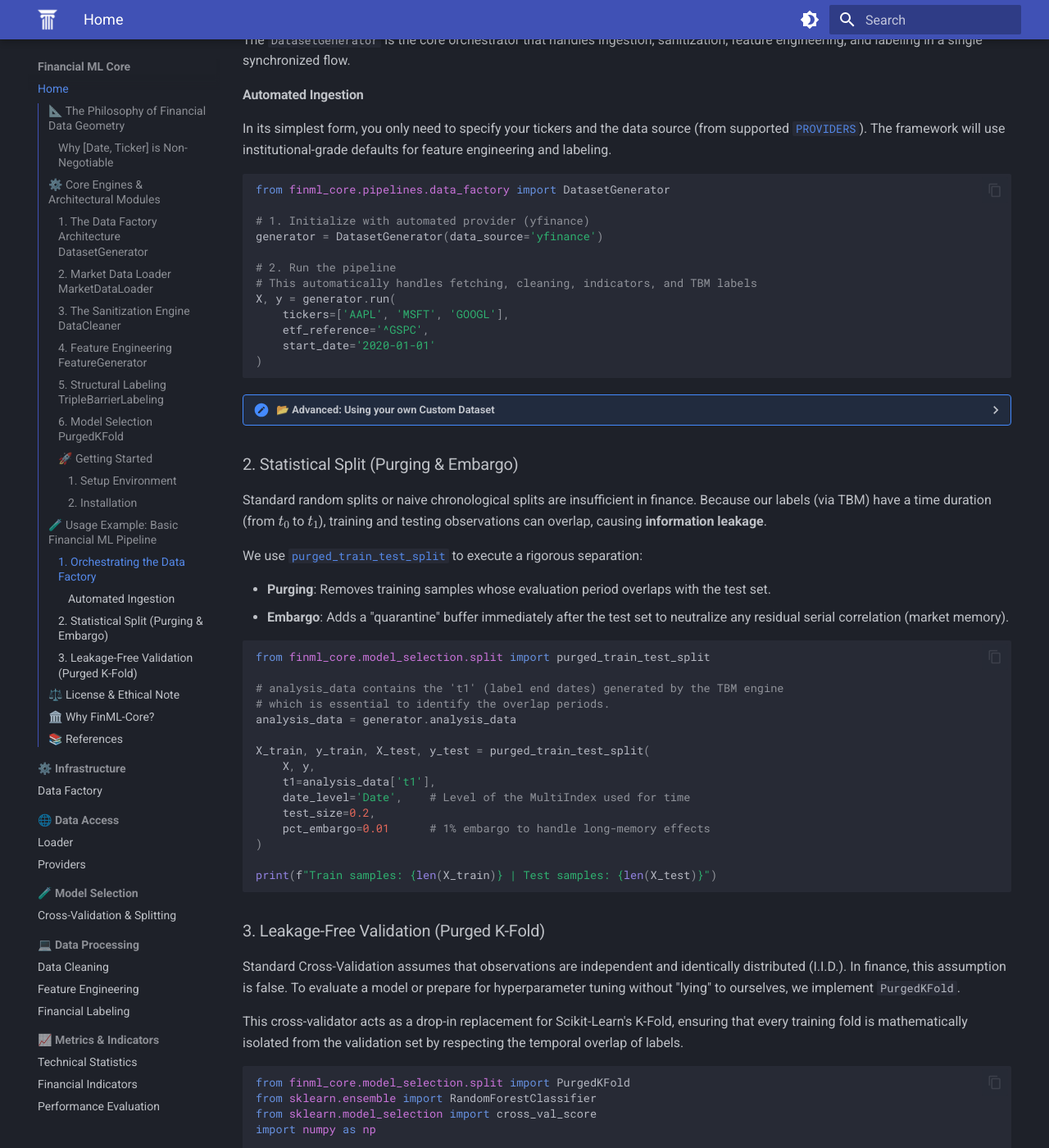
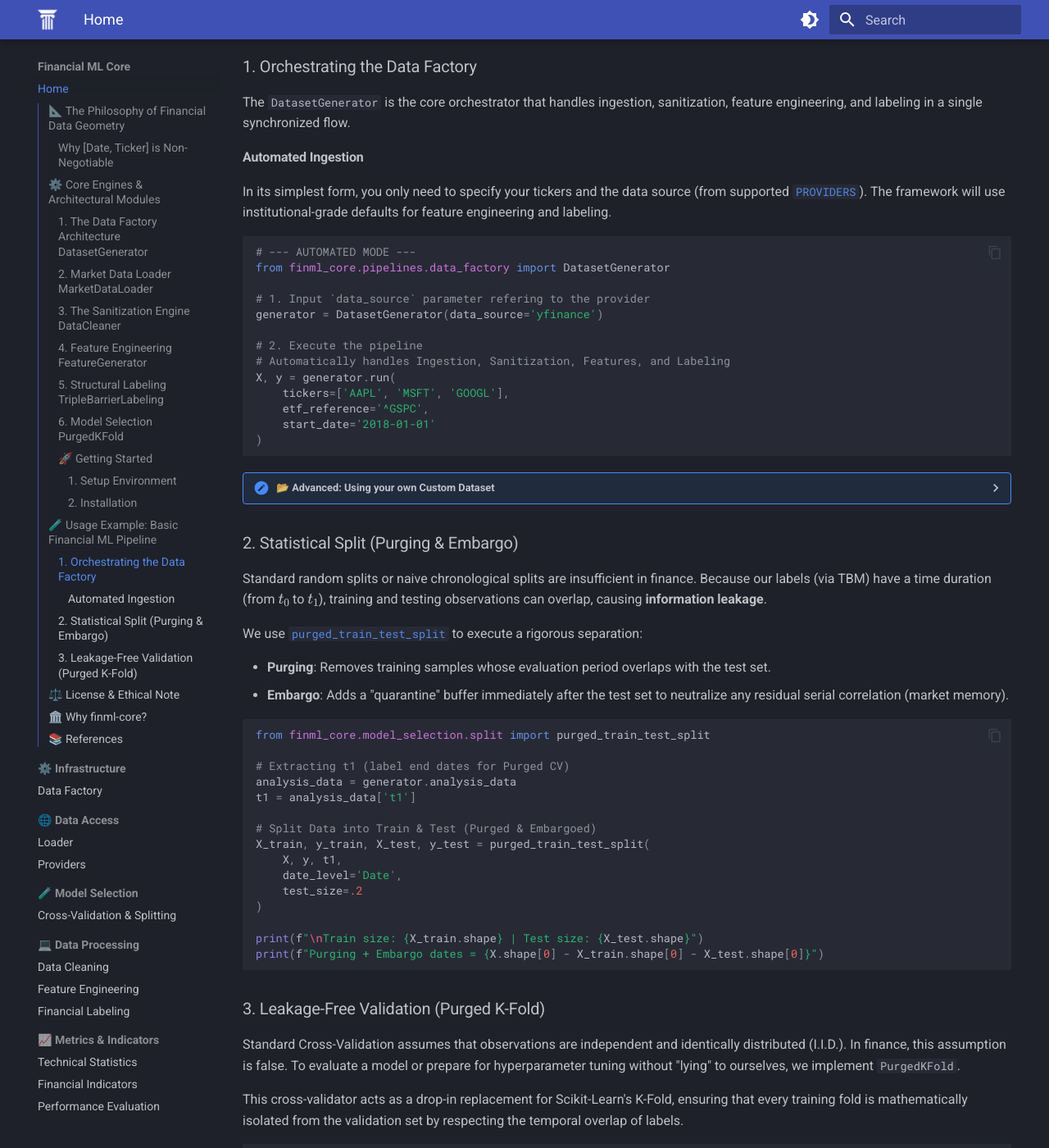
Before and after one commit to PPuertos/financial-ml-core, an MkDocs documentation site: the page built from docs/index.md, in a window 1280 px wide and 1400 px high, scrolled down 3538 px. Shown: the whole window at 82% size. Built offline with MkDocs 1.6.1 and Material for MkDocs 9.7.7, drawn with Linux system fonts in a browser that asks for light colours; some of the changed text lies outside the part shown.

Commit message:
docs: fix invalid escape sequences, typos and update installation examples

````diff
--- a/docs/index.md
+++ b/docs/index.md
@@ -18,9 +18,9 @@ Rather than offering a collection of standard tools, **`finml-core`** provides a
 
 ---
 
-## 📐 The Philosophy of Financial Data Geometry {#financial-data-geometry}
+## 📐 The Philosophy of Financial Data Geometry
 
-In Quantitative Finance, the data structure is not just a container; it is a **Coordinate System**. Most generic machine learning frameworks fail because they treat financial series as flat tables, ignoring the relationship between time and specific assets.
+In Quantitative Finance, the data structure is not just a container, it is a **Coordinate System**. Most generic machine learning frameworks fail because they treat financial series as flat tables, ignoring the relationship between time and specific assets.
 
 **`finml-core`** enforces a strict 3-dimensional perspective—**Time × Asset × Feature**—through its mandatory **MultiIndex Architecture**.
 
@@ -112,8 +116,16 @@ If you want to contribute to the project, run tests, or modify the source code,
 <br><br>
 
 ```bash
-# Install additional tools for development and testing
-pip install -r requirements.txt
+# 1. Clone the repository
+git clone https://github.com/PPuertos/financial-ml-core.git
+cd financial-ml-core
+
+# 2. Install in editable mode with development dependencies
+# Windows
+python -m pip install -e ".[dev]"
+
+# MacOS/Linux
+python3 -m pip install -e ".[dev]"
 ```
 </details>
 
@@ -140,17 +152,18 @@ In its simplest form, you only need to specify your tickers and the data source
 The framework will use institutional-grade defaults for feature engineering and labeling.
 
 ```python
+# --- AUTOMATED MODE ---
 from finml_core.pipelines.data_factory import DatasetGenerator
 
-# 1. Initialize with automated provider (yfinance)
+# 1. Input `data_source` parameter refering to the provider
 generator = DatasetGenerator(data_source='yfinance')
 
-# 2. Run the pipeline
-# This automatically handles fetching, cleaning, indicators, and TBM labels
+# 2. Execute the pipeline
+# Automatically handles Ingestion, Sanitization, Features, and Labeling
 X, y = generator.run(
     tickers=['AAPL', 'MSFT', 'GOOGL'],
     etf_reference='^GSPC',
-    start_date='2020-01-01'
+    start_date='2018-01-01'
 )
 ```
 
@@ -161,11 +174,12 @@ inject it directly. The only requirement is that your DataFrame must follow the
 <b>MultiIndex [Date, Ticker]</b> geometry.
 
 ```python
+# --- CUSTOM MODE ---
 from finml_core.pipelines.data_factory import DatasetGenerator
 
-# Assume 'my_df' is a MultiIndex DataFrame with OHLCV columns
+# Assume 'my_df' is a MultiIndex (Date, Ticker) DataFrame with OHLCV columns
 
-# Specifying dataset structure
+# Specifying 'my_df' dataset structure
 custom_provider = {
     'col_map': {
         'open': 'Open', 'high': 'High', 'low': 'Low',
@@ -180,7 +194,7 @@ generator = DatasetGenerator(
 )
 
 # Pass your DataFrame directly to the run method
-X, y = generator.run(custom_data=my_df)
+X, y = generator.run(df_input=my_df)
 ```
 </details>
 
@@ -198,19 +212,19 @@ execute a rigorous separation:
 ```python
 from finml_core.model_selection.split import purged_train_test_split
 
-# analysis_data contains the 't1' (label end dates) generated by the TBM engine
-# which is essential to identify the overlap periods.
+# Extracting t1 (label end dates for Purged CV)
 analysis_data = generator.analysis_data
+t1 = analysis_data['t1']
 
+# Split Data into Train & Test (Purged & Embargoed)
 X_train, y_train, X_test, y_test = purged_train_test_split(
-    X, y,
-    t1=analysis_data['t1'],
-    date_level='Date',    # Level of the MultiIndex used for time
-    test_size=0.2,
-    pct_embargo=0.01      # 1% embargo to handle long-memory effects
+    X, y, t1,
+    date_level='Date',
+    test_size=.2
 )
 
-print(f"Train samples: {len(X_train)} | Test samples: {len(X_test)}")
+print(f"\nTrain size: {X_train.shape} | Test size: {X_test.shape}")
+print(f"Purging + Embargo dates = {X.shape[0] - X_train.shape[0] - X_test.shape[0]}")
 ```
 
 ### 3. Leakage-Free Validation (Purged K-Fold)
@@ -247,7 +261,7 @@ scores = cross_val_score(
     rf_model,
     X_train,
     y_train,
-    cv=purged_cv,
+    cv=purged_cv.split(X_train, y_train),
     scoring='accuracy',
     n_jobs=-1
 )
@@ -258,11 +272,11 @@ print(f"Purged CV Accuracy: {np.mean(scores):.2%} (+/- {np.std(scores):.4f})")
 ---
 ## ⚖️ License & Ethical Note
 
-This project is licensed under the MIT License. **FinML-Core** is an open-source contribution to the quantitative finance community. It is designed for research and educational purposes. Always remember: *Backtesting is not forecasting, and past performance does not guarantee future results.*
+This project is licensed under the MIT License. **`finml-core`** is an open-source contribution to the quantitative finance community. It is designed for research and educational purposes. Always remember: *Backtesting is not forecasting, and past performance does not guarantee future results.*
 
 ---
 
-## 🏛️ Why FinML-Core?
+## 🏛️ Why `finml-core`?
 
 * **Integrity First**: Every line of code is written to prevent data leakage, the #1 killer of financial ML models.
 * **Built for Production**: Unlike fragmented notebooks, this is a structured library with modular engines.
--- a/pyproject.toml
+++ b/pyproject.toml
@@ -4,7 +4,7 @@ build-backend = "setuptools.build_meta"
 
 [project]
 name = "finml-core"
-version = "0.1.1"
+version = "0.1.2"
 authors = [
   { name="Francisco Puertos Rumayor", email="paco_puertos11@hotmail.com" },
 ]
@@ -18,6 +18,7 @@ dependencies = [
     "yfinance>=0.2.61",
     "scikit-learn>=1.8.0",
     "pandas-market-calendars>=4.1.0"
+    "mkdocs"
 ]
 
 [tool.setuptools.packages.find]
````
Also changed, not shown: other parts of docs/index.md (+5 -1 lines), README.md (+38 -21 lines), 3 other files.
